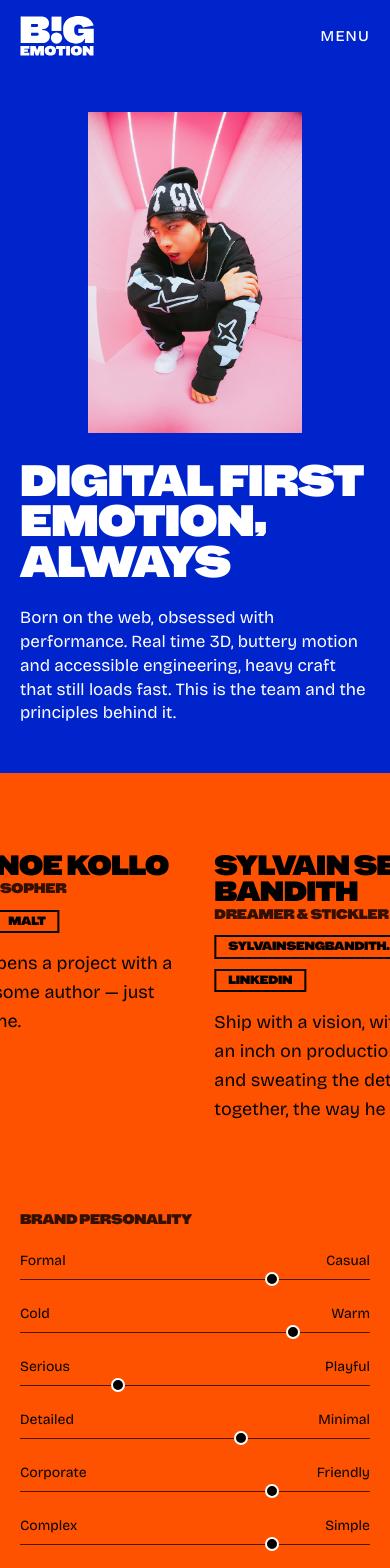
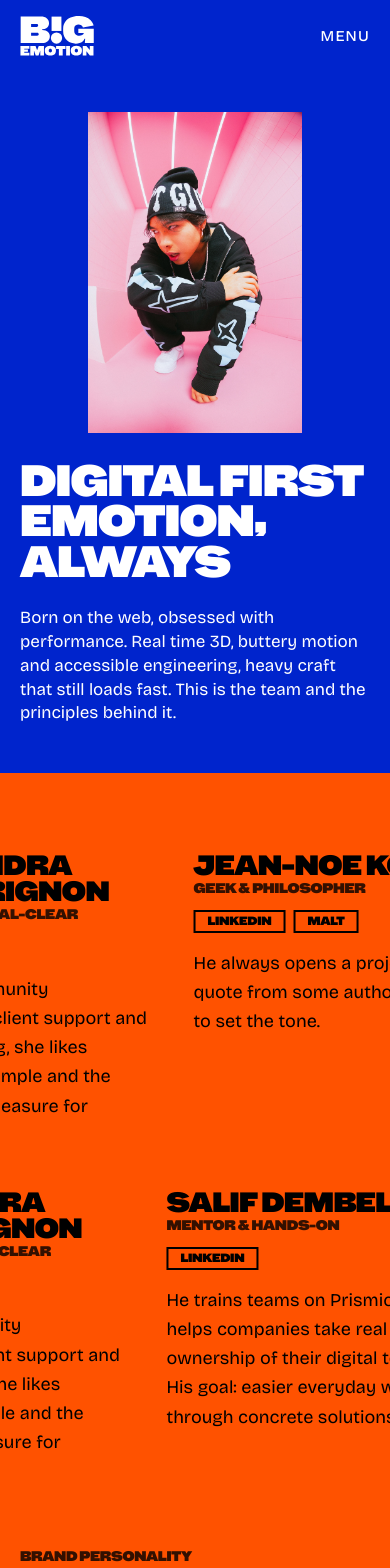
Before and after one commit to big-emotion/website, a Next.js app: page /en/culture in a window 390 px wide. Shown: the top 1568 px of the page. Built offline with nearby package versions, Linux system fonts and the light colour scheme.

Commit message:
feat(culture): expand and randomize team marquee

```diff
--- a/src/app/globals.css
+++ b/src/app/globals.css
@@ -162,8 +162,8 @@ body {
 }
 
 /* ============================================================
-   /culture's founder band — the roster drifts past and the member under the
-   cursor swells. Same marquee machinery as the client wall, three rules of its
+   /culture's team bands — the roster drifts past in two directions and the member
+   under the cursor swells. Same marquee machinery as the client wall, three rules of its
    own: it is slower (a bio is read, a wordmark is glanced at), it swells with a
    transform rather than a size — the -50% loop is measured off the track's
    laid-out width, so a layout-changing hover would tear the halves apart — and
@@ -171,17 +171,15 @@ body {
    swell alone is too quiet to read as a pick.
    ============================================================ */
 .team-marquee .marquee-track {
-  /* A half is ~260vw by construction (five members at 52vw — see TeamMarquee). The
-     band is paced to the wall/toolbox rate: one 15-name roster (~3320px) per 60s
-     ≈ 55px/s, and 260vw at the 1440px reference desktop is ~3744px, so 3744/55 ≈ 68s.
-     Cards are vw-sized, so the match is exact at the reference width and drifts
-     proportionally elsewhere. Scale this with the roster: it is one half's travel
-     time. */
-  animation-duration: 68s;
+  /* A half is ~312vw by construction (six members at 52vw — see TeamMarquee). At the
+     1440px reference desktop that is ~4493px over 70s, or ~64px/s: modestly faster
+     than the former five-member band's ~55px/s without rushing a bio. Cards are
+     vw-sized, so the pace remains viewport-proportional. */
+  animation-duration: 70s;
 }
 /* Tabbing into the band moves the focused link out from under the cursor unless the
-   scroll stops too. The client wall carries no links, hence the narrower selector. */
-.team-marquee .marquee-track:focus-within {
+   scroll stops too. Pause both directions so the other row does not keep drifting. */
+.team-marquee:focus-within .marquee-track {
   animation-play-state: paused;
 }
 .team-marquee-member {
@@ -192,6 +190,9 @@ body {
   transition: transform 0.4s cubic-bezier(0.2, 0.7, 0.2, 1);
 }
 @media (hover: hover) {
+  .team-marquee:hover .marquee-track {
+    animation-play-state: paused;
+  }
   /* Room for the swell to happen in. Scaling a full-width card by 1.12 pushes its bio
      over the next founder's card; holding the measure back to 88% keeps the grown box
      inside its own column. Scoped to hover devices so a phone, which never swells,
@@ -224,6 +225,12 @@ body {
   .team-marquee {
     margin-inline: 0;
     overflow: visible;
+  }
+  .team-marquee-row {
+    overflow: visible;
+  }
+  .team-marquee-row[data-decorative="true"] {
+    display: none;
   }
   .team-marquee .marquee-track,
   .team-marquee .marquee-track > ul {
--- a/src/components/team-marquee.tsx
+++ b/src/components/team-marquee.tsx
@@ -1,3 +1,6 @@
+"use client";
+
+import { useEffect, useState } from "react";
 import { useTranslations } from "next-intl";
 
 type Member = {
@@ -7,9 +10,20 @@ type Member = {
   links: readonly { label: string; context: string; href: string }[];
 };
 
+function shuffled(members: readonly Member[]): Member[] {
+  const result = [...members];
+
+  for (let index = result.length - 1; index > 0; index -= 1) {
+    const swapWith = Math.floor(Math.random() * (index + 1));
+    [result[index], result[swapWith]] = [result[swapWith], result[index]];
+  }
+
+  return result;
+}
+
 /**
- * The team as a slow horizontal band: the roster drifts past and the member under
- * the cursor swells.
+ * The team as two horizontal bands: both carry the full roster, drift in opposite
+ * directions and let the member under the cursor swell.
  *
  * Two things about the card width, which is `max(52vw, …)` rather than a plain size.
  * The loop shifts the track by -50%, so it only stays seamless while one half is wider
@@ -19,32 +33,56 @@ type Member = {
  * viewport-proportional: the duration in globals.css is one half's travel time, so it
  * scales with the roster.
  *
- * The second half is the same people again, printed for the loop alone — it is
- * inert and out of the accessibility tree, so a screen reader and the Tab key meet each
- * member once.
+ * Every copy after the first row's first half is visual only. It stays inert and out of
+ * the accessibility tree, so a screen reader and the Tab key meet each member once.
  */
 export function TeamMarquee({ members }: { members: readonly Member[] }) {
   const t = useTranslations("culture");
+  const [rows, setRows] = useState<readonly (readonly Member[])[]>([members, members]);
+
+  // The SSG HTML keeps the authored order so hydration is deterministic. Once the
+  // browser owns the component, each visual row gets a fresh order on the next frame.
+  useEffect(() => {
+    const frame = window.requestAnimationFrame(() => {
+      setRows([shuffled(members), shuffled(members)]);
+    });
+
+    return () => window.cancelAnimationFrame(frame);
+  }, [members]);
 
   return (
-    <div className="team-marquee -mx-5 overflow-hidden md:-mx-8">
-      <div className="marquee-track flex w-max">
-        {[0, 1].map((half) => {
-          const repeat = half > 0;
+    <div className="team-marquee -mx-5 space-y-10 overflow-hidden md:-mx-8 md:space-y-14">
+      {rows.map((row, rowIndex) => {
+        const decorativeRow = rowIndex > 0;
+
+        return (
+          <div
+            key={rowIndex}
+            data-decorative={decorativeRow}
+            className="team-marquee-row overflow-hidden"
+          >
+            <div
+              className={`marquee-track flex w-max ${decorativeRow ? "marquee-track--reverse" : ""}`}
+            >
+              {[0, 1].map((copy) => {
+                const decorativeCopy = decorativeRow || copy > 0;
+
                 return (
                   <ul
-              key={half}
-              aria-label={repeat ? undefined : t("teamListLabel")}
-              aria-hidden={repeat || undefined}
-              inert={repeat || undefined}
+                    key={copy}
+                    aria-label={decorativeCopy ? undefined : t("teamListLabel")}
+                    aria-hidden={decorativeCopy || undefined}
+                    inert={decorativeCopy || undefined}
                     className="flex shrink-0"
                   >
-              {members.map((member) => (
+                    {row.map((member) => (
                       <li
                         key={member.name}
                         className="team-marquee-member w-[max(52vw,20rem)] shrink-0 px-5 md:px-8"
                       >
-                  <h2 className="font-display text-[clamp(1.75rem,5vw,3.25rem)]">{member.name}</h2>
+                        <h2 className="font-display text-[clamp(1.75rem,5vw,3.25rem)]">
+                          {member.name}
+                        </h2>
                         <div className="team-marquee-details">
                           <p className="font-display mt-1 text-sm uppercase tracking-wide text-ink/80">
                             {member.role}
@@ -74,4 +112,7 @@ export function TeamMarquee({ members }: { members: readonly Member[] }) {
             </div>
           </div>
         );
+      })}
+    </div>
+  );
 }
--- a/src/content/site.ts
+++ b/src/content/site.ts
@@ -424,6 +424,18 @@ const fr: LocaleContent = {
         },
       ],
     },
+    {
+      name: "Francis Dounga Otabo",
+      role: "Infra & DevOps",
+      bio: "Du cloud à Kubernetes, il automatise les déploiements et garde l’infrastructure solide. Avec lui, la prod peut dormir tranquille.",
+      links: [
+        {
+          label: "LinkedIn",
+          context: "sur LinkedIn",
+          href: "https://www.linkedin.com/in/francislioneldoungaotabo",
+        },
+      ],
+    },
   ],
   personalityPoles: {
     "formal-casual": { start: "Formel", end: "Décontracté" },
@@ -622,6 +634,18 @@ const en: LocaleContent = {
         },
       ],
     },
+    {
+      name: "Francis Dounga Otabo",
+      role: "Infra & DevOps",
+      bio: "From cloud to Kubernetes, he automates deployments and keeps the infrastructure solid. With him around, production can sleep easy.",
+      links: [
+        {
+          label: "LinkedIn",
+          context: "on LinkedIn",
+          href: "https://www.linkedin.com/in/francislioneldoungaotabo",
+        },
+      ],
+    },
   ],
   personalityPoles: {
     "formal-casual": { start: "Formal", end: "Casual" },
```
Also changed, not shown: 2 other files (tests, documents, lock files or other folders). Lines whose indentation alone changed are shown as unchanged.
